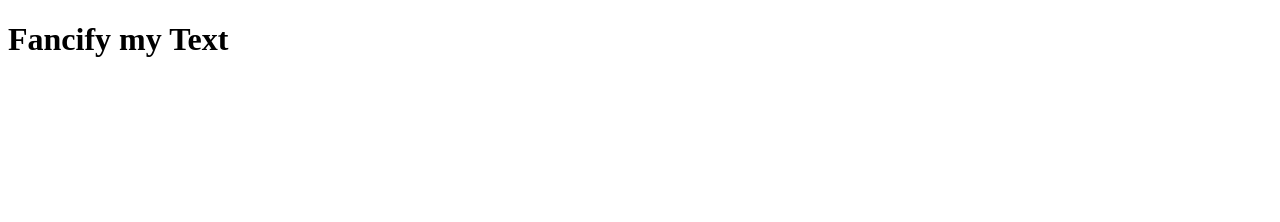
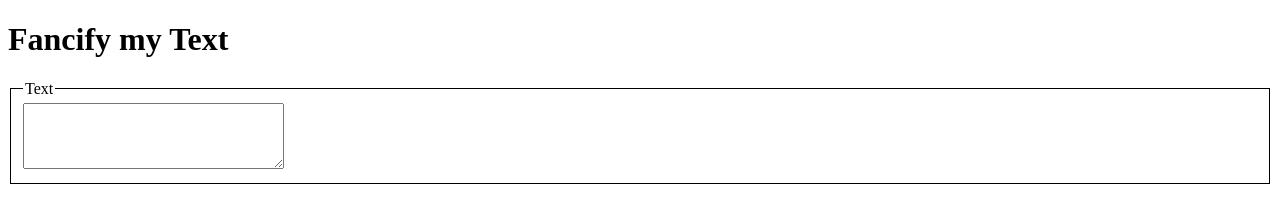
Before and after one commit to khalid7170/khalid7170.github.io, a plain HTML site: page fancifymytext.html in a window 1280 px wide. Drawn offline with Linux system fonts and the light colour scheme.

Commit message:
Update fancifymytext.html

```diff
--- a/fancifymytext.html
+++ b/fancifymytext.html
@@ -9,6 +9,12 @@
 	<body style="overscroll-behavior-x: auto;">
 		<h1>Fancify my Text</h1>
 
+		<!-- Your UI controls go here -->
+
+		<fieldset style="border: 1px solid;">
+        		<legend>Text</legend>
+        		<textarea id="textInput" rows="4" cols="30"></textarea>
+    		</fieldset>
 
 		<!-- Your UI controls go here -->
 	</body>
```
